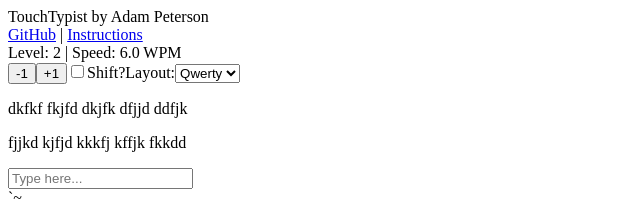
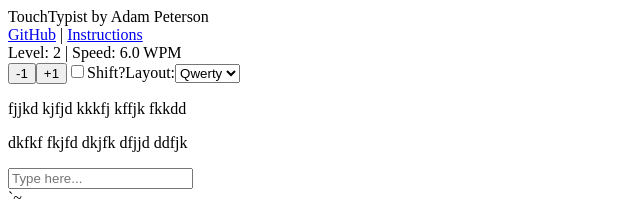
Before and after one commit to alphaetapi-ai/touch-typist, a React app: page / in a window 1280 px wide. Shown: the top 202 px of the page, without its empty margins (0-640 px from the left). Built offline with nearby package versions, Linux system fonts and the light colour scheme; the HTML template or start-up script is replaced by a standard one.

Commit message:
Switch some useState() to useReducer() to centralize logic.

```diff
--- a/src/contexts/TypingSessionContext.tsx
+++ b/src/contexts/TypingSessionContext.tsx
@@ -1,4 +1,4 @@
-import React, { createContext, useContext, useState, useRef, useCallback, ReactNode } from 'react';
+import React, { createContext, useContext, useState, useReducer, useRef, useCallback, ReactNode } from 'react';
 import { getKeyboardLayout, getDefaultKeyboardLayout, keyLevels } from '../utils/keyboardLayouts';
 import { useAppSettings } from './AppSettingsContext';
 
@@ -9,6 +9,91 @@ export interface WordsState {
   remainder: string;
   pending: string[];
 }
+
+// Action types for the words state reducer
+type WordsAction =
+  | { type: 'INITIALIZE_SESSION'; payload: { phrases: string[] } }
+  | { type: 'SUBMIT_WORD'; payload: { typedWord: string; generatePhrase: () => string } }
+  | { type: 'RESET_SESSION' };
+
+// Reducer function for words state management - contains ALL state transition logic
+const wordsReducer = (state: WordsState, action: WordsAction): WordsState => {
+  switch (action.type) {
+    case 'INITIALIZE_SESSION': {
+      const { phrases } = action.payload;
+      if (phrases.length === 0) {
+        return { typed: "", current: "", remainder: "", pending: [] };
+      }
+
+      const firstPhrase = phrases[0];
+      const words = firstPhrase.split(' ');
+      const current = words[0];
+      const remainder = words.slice(1).join(' ');
+      const pending = phrases.slice(1);
+
+      return {
+        typed: "",
+        current,
+        remainder,
+        pending
+      };
+    }
+
+    case 'SUBMIT_WORD': {
+      const { typedWord, generatePhrase } = action.payload;
+
+      // Check if the word matches
+      if (typedWord.toLowerCase() !== state.current.toLowerCase()) {
+        return state; // No change if word doesn't match
+      }
+
+      // Calculate new typed text
+      const newTyped = state.typed ? `${state.typed} ${state.current}` : state.current;
+
+      if (state.remainder) {
+        // Move first word from remainder to current
+        const remainderWords = state.remainder.split(' ');
+        const newCurrent = remainderWords[0];
+        const newRemainder = remainderWords.slice(1).join(' ');
+
+        return {
+          ...state,
+          typed: newTyped,
+          current: newCurrent,
+          remainder: newRemainder
+        };
+      } else if (state.pending.length > 0) {
+        // Move first phrase from pending to remainder/current
+        const firstPhrase = state.pending[0];
+        const phraseWords = firstPhrase.split(' ');
+        const newCurrent = phraseWords[0];
+        const newRemainder = phraseWords.slice(1).join(' ');
+        const newPending = [...state.pending.slice(1), generatePhrase()];
+
+        return {
+          typed: "", // Start fresh for new phrase
+          current: newCurrent,
+          remainder: newRemainder,
+          pending: newPending
+        };
+      }
+
+      // No more words available
+      return state;
+    }
+
+    case 'RESET_SESSION':
+      return {
+        typed: "",
+        current: "",
+        remainder: "",
+        pending: []
+      };
+
+    default:
+      return state;
+  }
+};
 
 interface TypingSessionContextType {
   // Typing state
@@ -36,8 +121,8 @@ export const TypingSessionProvider: React.FC<TypingSessionProviderProps> = ({ ch
   // Get app settings from context
   const { level, selectedLayout, shiftMode, setLevel } = useAppSettings();
 
-  // Session state
-  const [wordsState, setWordsState] = useState<WordsState>({
+  // Session state using useReducer for complex words state
+  const [wordsState, dispatch] = useReducer(wordsReducer, {
     typed: "",
     current: "",
     remainder: "",
@@ -126,28 +211,21 @@ export const TypingSessionProvider: React.FC<TypingSessionProviderProps> = ({ ch
   const initializeSession = useCallback((overrideLevel?: number): void => {
     const currentLevel = overrideLevel ?? level;
 
-    const pending: string[] = [];
-    for (let i = 0; i < 1; i++) {
-      pending.push(generatePhrase(currentLevel, selectedLayout));
+    // Generate initial phrases
+    const phrases: string[] = [];
+    for (let i = 0; i < 2; i++) { // Generate 2 phrases: 1 for current + 1 for pending
+      phrases.push(generatePhrase(currentLevel, selectedLayout));
     }
 
-    const firstPhrase = generatePhrase(currentLevel, selectedLayout);
-    const words = firstPhrase.split(' ');
-    const current = words[0];
-    const remainder = words.slice(1).join(' ');
-
-    setWordsState({
-      typed: "",
-      current,
-      remainder,
-      pending
+    dispatch({
+      type: 'INITIALIZE_SESSION',
+      payload: { phrases }
     });
     wordStartTime.current = Date.now();
   }, [generatePhrase, selectedLayout]); // Intentionally excludes level - prevents regeneration on automatic progression
 
   // Process submitted word, update speed, and advance to next word
   const submitWord = useCallback((typedWord: string): boolean => {
-    if (typedWord.toLowerCase() === wordsState.current.toLowerCase()) {
     // Calculate time for this word and update speed
     const wordTime = (Date.now() - wordStartTime.current) / 1000; // Convert to seconds
     const cappedWordTime = Math.min(wordTime, 10); // Cap at 10 seconds
@@ -160,46 +238,29 @@ export const TypingSessionProvider: React.FC<TypingSessionProviderProps> = ({ ch
       setSpeed(10); // Reset speed to 10 seconds
     }
 
-      const newTyped = wordsState.typed ? `${wordsState.typed} ${wordsState.current}` : wordsState.current;
+    // Dispatch the word submission - reducer handles all the state logic
+    dispatch({
+      type: 'SUBMIT_WORD',
+      payload: {
+        typedWord,
+        generatePhrase: () => generatePhrase(level, selectedLayout)
+      }
+    });
 
-      if (wordsState.remainder) {
-        // Move first word from remainder to current
-        const remainderWords = wordsState.remainder.split(' ');
-        const newCurrent = remainderWords[0];
-        const newRemainder = remainderWords.slice(1).join(' ');
-
-        setWordsState({
-          ...wordsState,
-          typed: newTyped,
-          current: newCurrent,
-          remainder: newRemainder
-        });
-        wordStartTime.current = Date.now();
-      } else if (wordsState.pending.length > 0) {
-        // Move first phrase from pending to remainder/current
-        const firstPhrase = wordsState.pending[0];
-        const phraseWords = firstPhrase.split(' ');
-        const newCurrent = phraseWords[0];
-        const newRemainder = phraseWords.slice(1).join(' ');
-        const newPending = [...wordsState.pending.slice(1), generatePhrase(level, selectedLayout)];
-
-        setWordsState({
-          typed: "", // Start fresh for new phrase
-          current: newCurrent,
-          remainder: newRemainder,
-          pending: newPending
-        });
+    // Check if the word matched (by comparing if state actually changed)
+    const wordMatched = typedWord.toLowerCase() === wordsState.current.toLowerCase();
+    if (wordMatched) {
       wordStartTime.current = Date.now();
     }
-      return true; // Match found
-    }
-    return false; // No match
-  }, [wordsState, speed, level, setLevel, generatePhrase, selectedLayout]);
+
+    return wordMatched;
+  }, [wordsState.current, speed, level, setLevel, generatePhrase, selectedLayout]);
 
 
   // Start over with a completely fresh typing session
   const resetSession = useCallback((): void => {
     setSpeed(10);
+    dispatch({ type: 'RESET_SESSION' });
     initializeSession();
   }, [initializeSession]);
 
```
Lines whose indentation alone changed are shown as unchanged.
